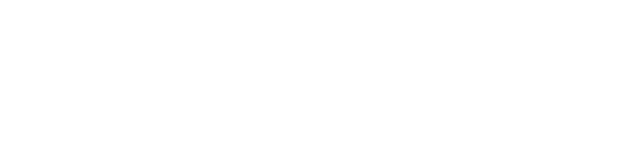
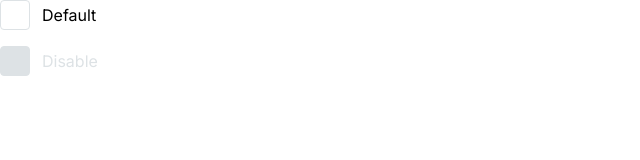
Before and after one commit to js-tasks-ru/htmlcss-20240913_radionova-elena, a website: page 07-lection5/01-checkbox/index.html in a window 1280 px wide. Shown: the whole page, without its empty margins (0-640 px from the left). Drawn offline with Linux system fonts and the light colour scheme.

Commit message:
checkbox`s added

```diff
--- a/07-lection5/01-checkbox/checkbox.css
+++ b/07-lection5/01-checkbox/checkbox.css
@@ -0,0 +1,66 @@
+.checkbox {
+    display: inline-block;
+    position: relative;
+}
+
+.checkbox__state {
+    display: flex;
+    align-items: center;
+    gap: 12px;
+}
+
+.checkbox__control {
+    width: 28px;
+    height: 28px;
+    background: #FFFFFF;
+    border: 1px solid #DDE2E5;
+    border-radius: 4px;
+    display: flex;
+    align-items: center;
+    justify-content: center;
+}
+
+.checkbox__input:checked~.checkbox__state .checkbox__control {
+    background: #4263EB;
+    border: 1px solid #4263EB;
+}
+
+.checkbox__input:focus~.checkbox__state .checkbox__label {
+    text-decoration: underline;
+}
+
+.checkbox__input {
+    opacity: 0;
+    position: absolute;
+    left: -100vw;
+}
+
+.checkbox__icon {
+    display: none;
+}
+
+.checkbox__input:checked~.checkbox__state .checkbox__icon {
+    display: block;
+}
+
+.checkbox__input:disabled~.checkbox__state .checkbox__control {
+    background: #DDE2E5;
+}
+
+.checkbox__input:disabled~.checkbox__state .checkbox__label {
+    color: #DDE2E5;
+}
+
+.checkbox__label {
+    font-family: Inter;
+    font-size: 16px;
+    font-weight: 400;
+    line-height: 24px;
+    text-align: left;
+}
+
+.checkbox-wrapper {
+    display: flex;
+    flex-direction: column;
+    gap: 16px;
+}
--- /dev/null
+++ b/07-lection5/01-checkbox/checkbox.js
@@ -0,0 +1,6 @@
+const checkboxState = document.querySelector('.checkbox__state');
+const checkboxLabel = document.querySelector('.checkbox__label');
+
+checkboxState.addEventListener('click', () => {
+    checkboxLabel.textContent === 'Default' ? checkboxLabel.textContent = 'Checked' : checkboxLabel.textContent = 'Default';
+})
--- a/07-lection5/01-checkbox/index.html
+++ b/07-lection5/01-checkbox/index.html
@@ -1,11 +1,42 @@
 <!DOCTYPE html>
 <!-- Страница чекбокса -->
 <html lang="ru">
-    <head>
-        <link rel="stylesheet" href="../../assets/css/main.css">
-        <link rel="stylesheet" href="./checkbox.css">
-    </head>
-    <body>
 
-    </body>
+<head>
+    <link rel="stylesheet" href="../../assets/css/main.css">
+    <link rel="stylesheet" href="./checkbox.css">
+</head>
+
+<body>
+    <div class="checkbox-wrapper">
+        <label class="checkbox">
+            <input class="checkbox__input" type="checkbox">
+            <div class="checkbox__state">
+                <div class="checkbox__control">
+                    <svg width="15" height="13" class="checkbox__icon" viewBox="0 0 15 13" fill="none"
+                        xmlns="http://www.w3.org/2000/svg">
+                        <path d="M1.5 7.5L5 11L13 2" stroke="white" stroke-width="3" stroke-linecap="round"
+                            stroke-linejoin="round" />
+                    </svg>
+                </div>
+                <div class="checkbox__label">Default</div>
+            </div>
+        </label>
+        <label class="checkbox">
+            <input class="checkbox__input" type="checkbox" disabled>
+            <div class="checkbox__state">
+                <div class="checkbox__control">
+                    <svg width="15" height="13" class="checkbox__icon" viewBox="0 0 15 13" fill="none"
+                        xmlns="http://www.w3.org/2000/svg">
+                        <path d="M1.5 7.5L5 11L13 2" stroke="white" stroke-width="3" stroke-linecap="round"
+                            stroke-linejoin="round" />
+                    </svg>
+                </div>
+                <div class="checkbox__label">Disable</div>
+            </div>
+        </label>
+    </div>
+    <script src="./checkbox.js"></script>
+</body>
+
 </html>
```
